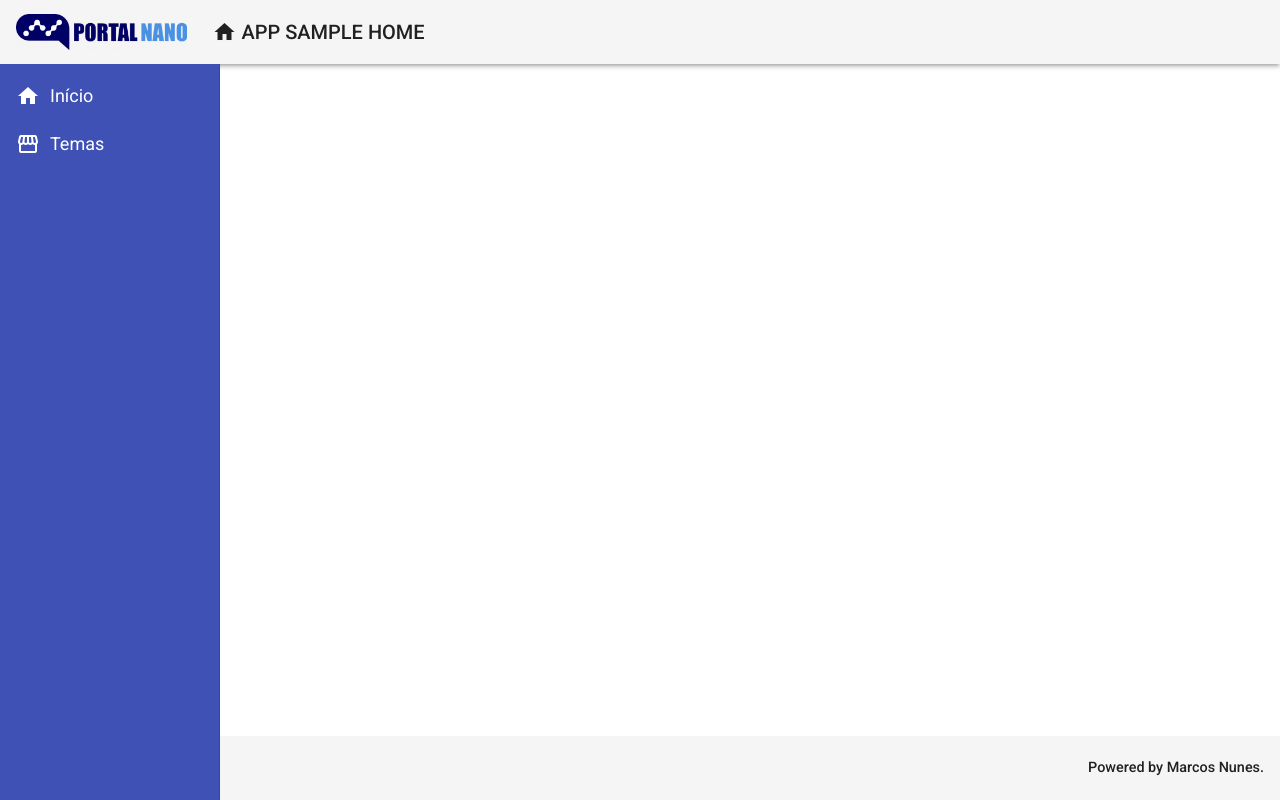
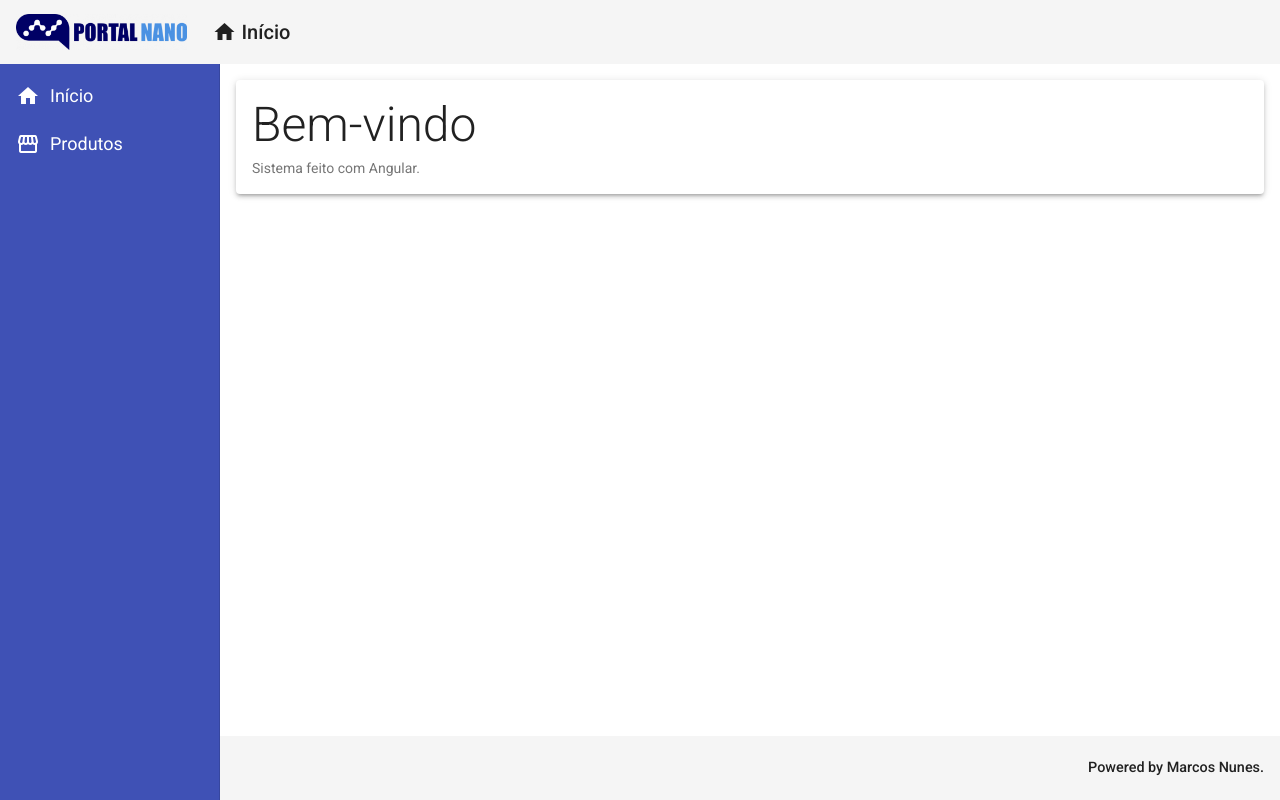
Before and after one commit to marcosnunesmbs/angular-9, an Angular app in the folder frontend/: page / in a window 1280 px wide. Built offline with nearby package versions, Linux system fonts and the light colour scheme.

Commit message:
create home view

```diff
--- a/frontend/src/app/components/template/header/header.component.html
+++ b/frontend/src/app/components/template/header/header.component.html
@@ -9,7 +9,7 @@
             <i class="material-icons">
                 home
             </i>
-            APP SAMPLE HOME
+            Início
         </a>
     </span>
 </mat-toolbar>
--- a/frontend/src/app/components/template/nav/nav.component.css
+++ b/frontend/src/app/components/template/nav/nav.component.css
@@ -12,3 +12,7 @@
 .sidenav a:hover {
     background-color: dimgrey;
 }
+.content {
+    padding: 16px;
+    background: white;
+}
--- a/frontend/src/app/components/template/nav/nav.component.html
+++ b/frontend/src/app/components/template/nav/nav.component.html
@@ -11,8 +11,11 @@
                 <i class="material-icons">
                     storefront
                 </i>
-                Temas
+                Produtos
             </a>
         </mat-nav-list>
     </mat-sidenav>
+    <mat-sidenav-content class="content">
+        <app-home></app-home>
+    </mat-sidenav-content>
 </mat-sidenav-container>
--- /dev/null
+++ b/frontend/src/app/views/home/home.component.css
@@ -0,0 +1,8 @@
+.home .title {
+    font-size: 3rem;
+    font-weight: 300;
+    line-height: 1.2;
+}
+.home .subtitle {
+    font-size: 1.1erm;
+}
--- /dev/null
+++ b/frontend/src/app/views/home/home.component.html
@@ -0,0 +1,8 @@
+<mat-card class="home mat-elevation-z3">
+    <mat-card-title class="title">
+        Bem-vindo
+    </mat-card-title>
+    <mat-card-subtitle class="subtitle">
+        Sistema feito com Angular.
+    </mat-card-subtitle>
+</mat-card>
--- /dev/null
+++ b/frontend/src/app/views/home/home.component.ts
@@ -0,0 +1,15 @@
+import { Component, OnInit } from '@angular/core';
+
+@Component({
+  selector: 'app-home',
+  templateUrl: './home.component.html',
+  styleUrls: ['./home.component.css']
+})
+export class HomeComponent implements OnInit {
+
+  constructor() { }
+
+  ngOnInit(): void {
+  }
+
+}
```
Also changed, not shown: frontend/src/app/app.module.ts (+6 -2 lines).
